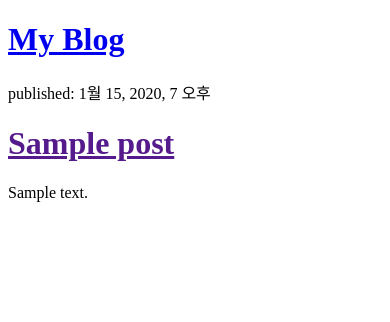
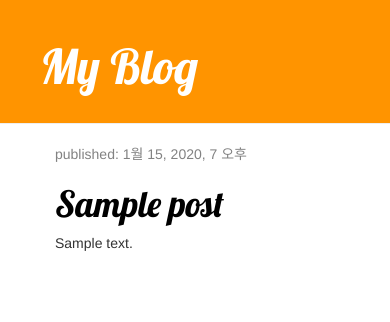
Before and after one commit to STRWQ/my-first-blog, a Django app: page / in a window 390 px wide. Shown: the top 322 px of the page. Run offline with Django 3.2, Linux system fonts and the light colour scheme; tables that the repository leaves empty hold one stand-in row (values such as "Sample post"); some libraries are stand-ins or nearby versions.

Commit message:
Use template extension

```diff
--- /dev/null
+++ b/blog/static/css/blog.css
@@ -0,0 +1,46 @@
+.page-header {
+  background-color: #ff9400;
+  margin-top: 0;
+  padding: 20px 20px 20px 40px;
+}
+
+.page-header h1, .page-header h1 a, .page-header h1 a:visited, .page-header h1 a:active {
+  color: #ffffff;
+  font-size: 36pt;
+  text-decoration: none;
+}
+
+.content {
+  margin-left: 40px;
+}
+
+h1, h2, h3, h4 {
+  font-family: 'Lobster', cursive;
+}
+
+.date {
+  color: #828282;
+}
+
+.save {
+  float: right;
+}
+
+.post-form textarea, .post-form input {
+  width: 100%;
+}
+
+.top-menu, .top-menu:hover, .top-menu:visited {
+  color: #ffffff;
+  float: right;
+  font-size: 26pt;
+  margin-right: 20px;
+}
+
+.post {
+  margin-bottom: 70px;
+}
+
+.post h1 a, .post h1 a:visited {
+  color: #000000;
+}
--- /dev/null
+++ b/blog/templates/blog/base.html
@@ -0,0 +1,28 @@
+{% load static %}
+
+<!DOCTYPE html>
+<html lang="ko">
+<head>
+  <meta charset="UTF-8">
+  <link href="//fonts.googleapis.com/css?family=Lobster&subset=latin,latin-ext" rel="stylesheet" type="text/css">
+  <link rel="stylesheet" href="//maxcdn.bootstrapcdn.com/bootstrap/3.2.0/css/bootstrap.min.css">
+  <link rel="stylesheet" href="//maxcdn.bootstrapcdn.com/bootstrap/3.2.0/css/bootstrap-theme.min.css">
+  <link rel="stylesheet" href="{% static 'css/blog.css' %}">
+  <title>My Blog</title>
+</head>
+<body>
+  <body>
+    <div class="page-header">
+      <h1><a href="/">My Blog</a></h1>
+    </div>
+    <div class="content container">
+      <div class="row">
+          <div class="col-md-8">
+          {% block content %}
+          {% endblock %}
+          </div>
+      </div>
+    </div>
+</body>
+</body>
+</html>
--- a/blog/templates/blog/post_list.html
+++ b/blog/templates/blog/post_list.html
@@ -1,20 +1,13 @@
-<!DOCTYPE html>
-<html lang="ko">
-<head>
-  <meta charset="UTF-8">
-  <title>My Blog</title>
-</head>
-<body>
-  <div>
-    <h1><a href="/">My Blog</a></h1>
-  </div>
+{% extends 'blog/base.html' %}
 
+{% block content %}
   {% for post in posts %}
-      <div>
-          <p>published: {{ post.published_date }}</p>
-          <h1><a href="">{{ post.title }}</a></h1>
-          <p>{{ post.text|linebreaksbr }}</p>
+    <div class="post">
+      <div class="date">
+        <p>published: {{ post.published_date }}</p>
       </div>
+      <h1><a href="">{{ post.title }}</a></h1>
+      <p>{{ post.text|linebreaksbr }}</p>
+    </div>
   {% endfor %}
-</body>
-</html>
+{% endblock %}
```
